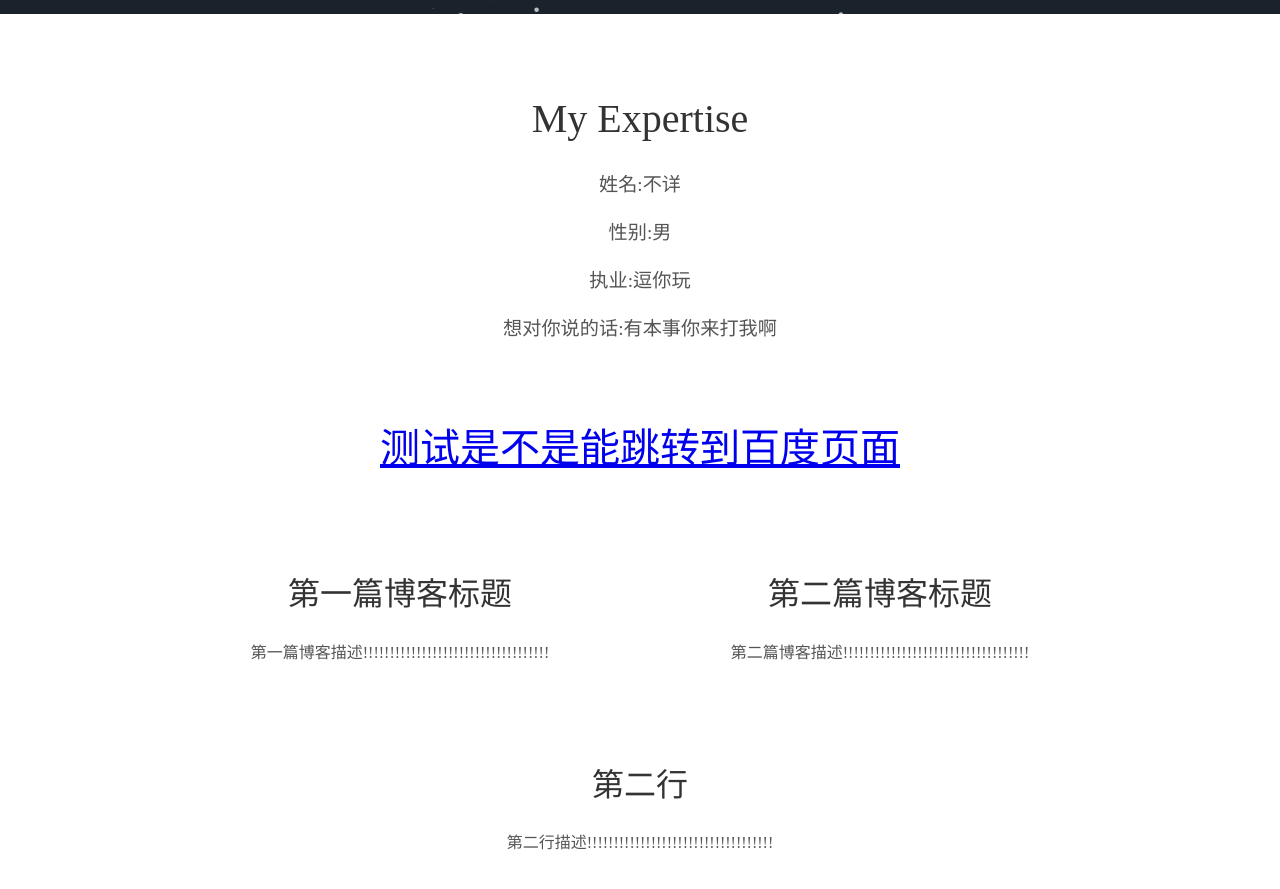
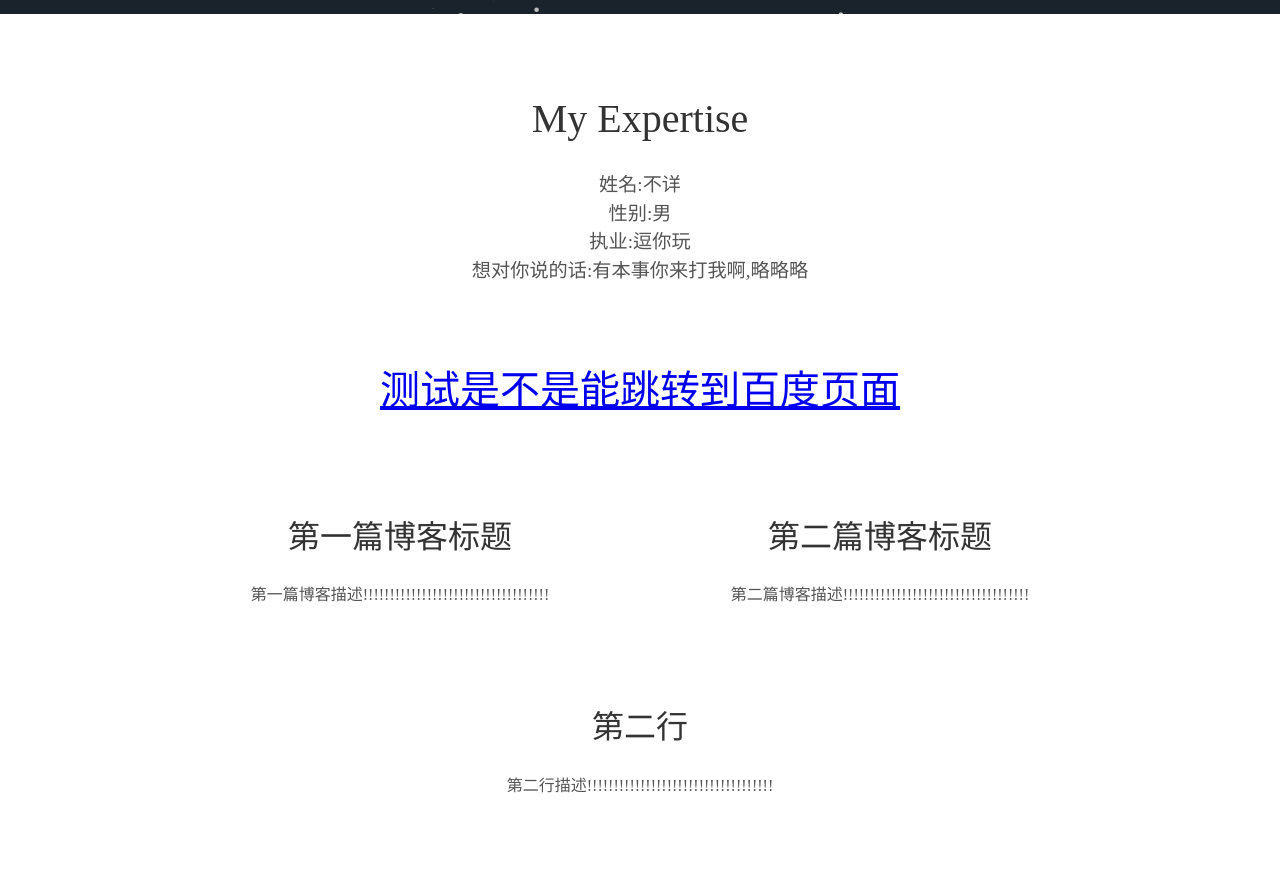
Before and after one commit to AttackLittleSnail/wgPage, a Jekyll site: the page built from index.html, in a window 1280 px wide and 900 px high, scrolled down 886 px. Shown: the top 889 px of the window. Built offline with Jekyll 4.4.1, drawn with Linux system fonts in a browser that asks for light colours; some web fonts are replaced.

Commit message:
提交更新

```diff
--- a/_config.yml
+++ b/_config.yml
@@ -6,7 +6,7 @@ description: 一百个卧槽
 
 # User settings
 username: 阿威的博客
-user_description: <p>姓名:不详</p>  <p>性别:男</p>  <p>执业:逗你玩</p>  <p>想对你说的话:有本事你来打我啊</p>
+user_description: 姓名:不详 <br/> 性别:男  <br/> 执业:逗你玩  <br/> 想对你说的话:有本事你来打我啊,略略略
 user_title: 这是一个博客的页面,以后有空再更新
 email: 1879000353@qq.com
 # twitter_username: lorem_ipsum
```
